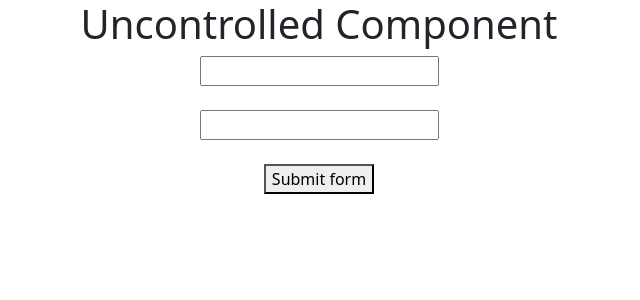
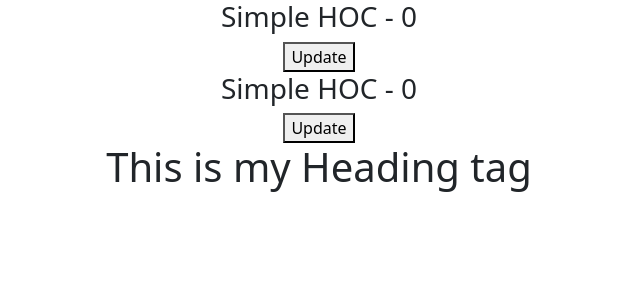
Before and after one commit to PulkitChaudhari/ReactJStutorial, a React (Create React App) app: page / in a window 1280 px wide. Shown: the top 300 px of the page, without its empty margins (321-961 px from the left). Built offline with nearby package versions, Linux system fonts and the light colour scheme.

Commit message:
Worked on Simple HOC (Higher Order Component)

```diff
--- a/package.json
+++ b/package.json
@@ -6,9 +6,7 @@
     "@testing-library/jest-dom": "^5.16.5",
     "@testing-library/react": "^13.4.0",
     "@testing-library/user-event": "^13.5.0",
-    "bootstrap": "^5.2.3",
     "react": "^18.2.0",
-    "react-bootstrap": "^2.6.0",
     "react-dom": "^18.2.0",
     "react-scripts": "5.0.1",
     "web-vitals": "^2.1.4"
--- a/src/App.js
+++ b/src/App.js
@@ -797,26 +797,60 @@ import React, {useMemo, useRef, useState} from 'react'
 
 // Uncontrolled comp - input fields are handled via Javascript DOM / Ref and needs input fields in comp.
 
+// function App() {
+//     let inputRef = useRef(null);
+//     function submitForm(e) {
+//         e.preventDefault()
+//         console.warn("input field 1 value : ", inputRef.current.value);
+//     }
+//     return(
+//         <div className='App'>
+//             <h1>Uncontrolled Component</h1>
+//             <form onSubmit={submitForm}>
+//                 <input type="text" ref = {inputRef}></input>
+//                 <br></br>
+//                 <br></br>
+//                 <input type="text"></input>
+//                 <br></br>
+//                 <br></br>
+//                 <button>Submit form</button>
+//             </form>
+//         </div>
+//     );
+// }
+
+// Simple HOC - High Order Component
+// takes other component as an input and component as output
+
 function App() {
-    let inputRef = useRef(null);
-    function submitForm(e) {
-        e.preventDefault()
-        console.warn("input field 1 value : ", inputRef.current.value);
-    }
     return(
         <div className='App'>
-            <h1>Uncontrolled Component</h1>
-            <form onSubmit={submitForm}>
-                <input type="text" ref = {inputRef}></input>
-                <br></br>
-                <br></br>
-                <input type="text"></input>
-                <br></br>
-                <br></br>
-                <button>Submit form</button>
-            </form>
+            <HOCRed cmp={Counter}/>
+            <h1>This is my Heading tag</h1>
         </div>
     );
 }
 
+function HOCRed(props) {
+    return(
+        <div className='HOCRed'>
+            <props.cmp/>
+            <Counter />
+        </div>
+    );
+}
+
+function Counter () {
+    const [count,setCount] = useState(0);
+    return (
+        <div className='Counter'>
+            <h3>Simple HOC - {count}</h3>
+            <button onClick={()=>setCount(count+1)}> Update </button>
+        </div>
+    );
+}
+
+
+
+
 export default App;
```
Also changed, not shown: 1 other file (tests, documents, lock files or other folders).
